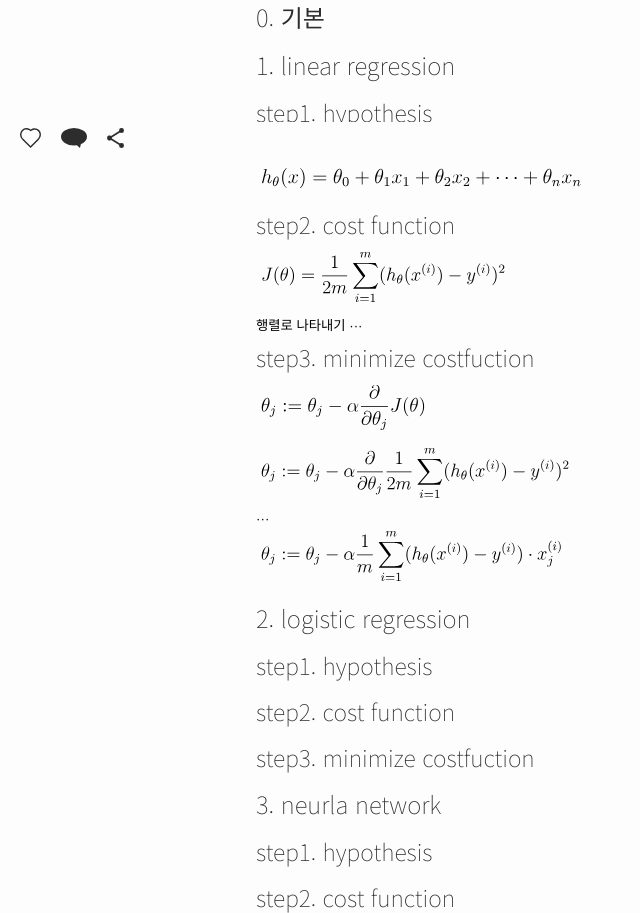
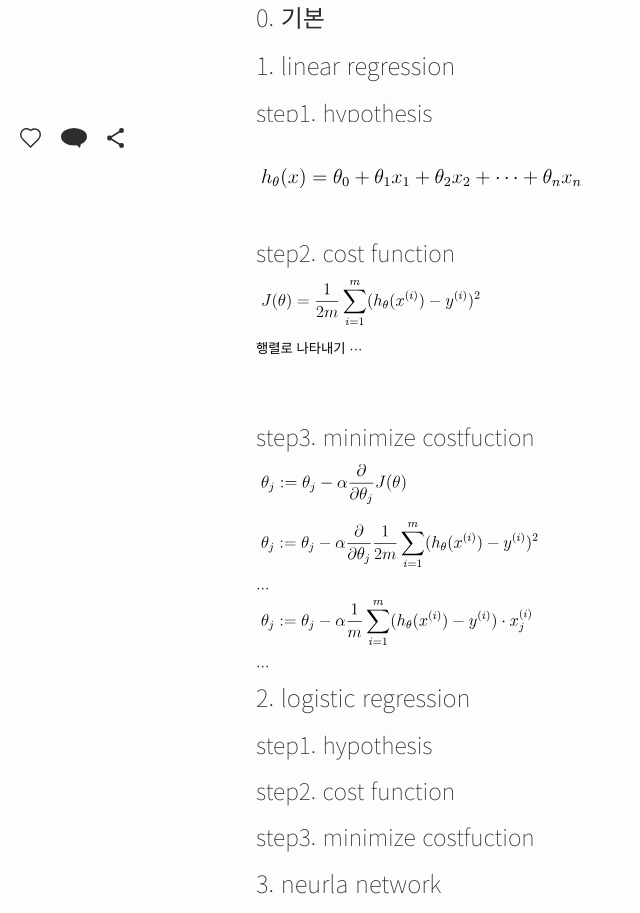
Before and after one commit to JeongJaeyoung/iintheworld-update1, a Python web app: template main/templates/part3-i_and_computer/chapter2-reality/section2-ai/ai.html in a window 1280 px wide. Shown: the part 638-1551 px from the top of the page, without its empty margins (0-640 px from the left). Run offline with Jinja, Linux system fonts and the light colour scheme; the template is opened without the code that fills it, so the values that code supplies are empty; some libraries are stand-ins or nearby versions.

Commit message:
equation upload

```diff
--- a/main/static/css/base-large.css
+++ b/main/static/css/base-large.css
@@ -1,6 +1,6 @@
 /* CSS 기본 설정 정하기 - 데스크탑 기준 */
 /* TAG 관련 기본 설정 (a, body, h, p) */
-/* CLASS 관련 기본 설정(border ,button, display, equation_size, location, padding, scroll, size, title) */
+/* CLASS 관련 기본 설정(border ,button, display, equation_size, location, margin, padding, scroll, size, title) */
 /* ID 관련 기본 설정 */
 
 /* TAG 관련 기본 설정 */
@@ -94,15 +94,20 @@ p{
 }
 
 /* equation_image_size 관련 수식이미지 사이즈 조절하기 frac은 분수 들어간 것 */
+/* 우선순위 sigma > partial > frac */
 .equa_size{
     height: 20px;
     margin: 5px;
 }
-.equa_size-sigma{
-    height: 50px;
+.equa_size-frac{    /* 분수 */
+    height: 35px;
     margin: 5px;
 }
-.equa_size-frac{
+.equa_size-partial{ /* 편미분 */
+    height: 40px;
+    margin: 5px;
+}
+.equa_size-sigma{   /* 시그마 */
     height: 45px;
     margin: 5px;
 }
@@ -125,6 +130,38 @@ p{
 .equa_size-matrix5{
     height: 125px
     margin: 5px;
+}
+
+/* margin 관련 */
+.margin-l10{
+    margin-left: 10px;
+}
+.margin-l20{
+    margin-left: 30px;
+}
+.margin-l30{
+    margin-left: 30px;
+}
+.margin-l40{
+    margin-left: 40px;
+}
+.margin-l50{
+    margin-left: 50px;
+}
+.margin-l60{
+    margin-left: 60px;
+}
+.margin-l70{
+    margin-left: 70px;
+}
+.margin-l80{
+    margin-left: 80px;
+}
+.margin-l90{
+    margin-left: 90px;
+}
+.margin-l100{
+    margin-left: 100px;
 }
 
 /* size 관련 */
--- a/main/static/js/p3-ch2-s2-ai.js
+++ b/main/static/js/p3-ch2-s2-ai.js
@@ -11,3 +11,9 @@ $(function () {
         $("#div-linear-step3-proof").toggleClass("disp-none");
     });
 });
+// part3(computer)-chapter2(reality)-section2(ai)-supervised_learning-linear_regression-step3.range
+$(function () {
+    $("#button-linear-step3-range").on("click", function () {
+        $("#div-linear-step3-range").toggleClass("disp-none");
+    });
+});
--- a/main/templates/part3-i_and_computer/chapter2-reality/section2-ai/ai.html
+++ b/main/templates/part3-i_and_computer/chapter2-reality/section2-ai/ai.html
@@ -289,6 +289,7 @@
           <img class="equa_size"
             src="../../../../static/img/ai/supervised learning/linear_regression-step1-hypothesis.svg" alt="">
 
+            <br><br>
           <h3>step2. cost function</h3>
           <img class="equa_size-sigma"
             src="../../../../static/img/ai/supervised learning/linear_regression-step2-cost_function.svg"
@@ -360,36 +361,85 @@
                             \end{bmatrix}">
             </div>
             <div class="scroll">
-              <img class="equa_size-frac" class="equa_size-frac"
+              <img class="equa_size-frac"
                 src="../../../../static/img/ai/supervised learning/linear_regression-step2-cost_function_matrix3.svg"
                 alt="">
-
             </div>
           </div>
 
+          <br>
+          <br>
           <h3>step3. minimize costfuction</h3>
-          <img class="equa_size-frac"
+          <img class="equa_size-partial"
             src="../../../../static/img/ai/supervised learning/linear_regression-step3-minimize_cost_function1.svg"
             alt="\theta _{j}:= \theta_{j} - \alpha\frac{\partial }{\partial \theta_{j}}J(\theta)"><br>
           <img class="equa_size-sigma"
             src="../../../../static/img/ai/supervised learning/linear_regression-step3-minimize_cost_function2.svg"
             alt="\theta _{j}:= \theta_{j} - \alpha\frac{\partial }{\partial \theta_{j}}\frac{1}{2m}\sum_{i=1}^{m}(h_{\theta}(x^{(i)})-y^{(i)})^2"><br>
           <button id="button-linear-step3-proof" class="disp-block">···</button>
-          <div id="div-linear-step3-proof" class="disp-none">
+          <div id="div-linear-step3-proof" class="disp-none border-basic">
             <img class="equa_size-sigma"
               src="../../../../static/img/ai/supervised learning/linear_regression-step3-minimize_cost_function2_1.svg"
               alt="\frac{\partial }{\partial \theta_{j}}\frac{1}{2m}\sum_{i=1}^{m}(h_{\theta}(x^{(i)})-y^{(i)})^2"><br>
-              <img class="equa_size-frac"
+              <img class="equa_size-partial"
               src="../../../../static/img/ai/supervised learning/linear_regression-step3-minimize_cost_function2_2.svg"
               alt="=\frac{\partial}{\partial\theta_{j}}\frac{1}{2m}\{
                 (h_\theta(x^{(1)})-y^{(1)})^2
                 +(h_\theta(x^{(2)})-y^{(2)})^2
                 +\cdots
-                +(h_\theta(x^{(m)})-y^{(m)})^2\}">
+                +(h_\theta(x^{(m)})-y^{(m)})^2\}"><br>
+                <div class="scroll">
+                  <img class="equa_size-partial"
+                src="../../../../static/img/ai/supervised learning/linear_regression-step3-minimize_cost_function2_3.svg"
+                alt="=\frac{\partial}{\partial\theta_{j}}\frac{1}{2m}\{
+                  (\theta_{0}x_{0}^{(1)}+\theta_{1}x_{1}^{(1)}+\cdots+\theta_{j}x_{j}^{(1)}+\cdots+\theta_{n}x_{n}^{(1)}-y^{(1)})^2+
+                  (\theta_{0}x_{0}^{(2)}+\theta_{1}x_{1}^{(2)}+\cdots+\theta_{j}x_{j}^{(2)}+\cdots+\theta_{n}x_{n}^{(2)}-y^{(2)})^2+
+                  \cdots+
+                  (\theta_{0}x_{0}^{(m)}+\theta_{1}x_{1}^{(m)}+\cdots+\theta_{j}x_{j}^{(m)}+\cdots+\theta_{n}x_{n}^{(m)}-y^{(m)})^2
+                  \}"><br>
+                </div>
+                  <div class="scroll">
+                    <img class="equa_size-frac"
+                    src="../../../../static/img/ai/supervised learning/linear_regression-step3-minimize_cost_function2_4.svg"
+                    alt="=\frac{1}{2m}\{
+                      2(\theta_{0}x_{0}^{(1)}+\theta_{1}x_{1}^{(1)}+\cdots+\theta_{j}x_{j}^{(1)}+\cdots+\theta_{n}x_{n}^{(1)}-y^{(1)})\cdot x_{j}^{(1)}+
+                      2(\theta_{0}x_{0}^{(2)}+\theta_{1}x_{1}^{(2)}+\cdots+\theta_{j}x_{j}^{(2)}+\cdots+\theta_{n}x_{n}^{(2)}-y^{(2)})\cdot x_{j}^{(2)}+
+                      \cdots+
+                      2(\theta_{0}x_{0}^{(m)}+\theta_{1}x_{1}^{(m)}+\cdots+\theta_{j}x_{j}^{(m)}+\cdots+\theta_{n}x_{n}^{(m)}-y^{(m)})\cdot x_{j}^{(m)}
+                      \}">
+                  </div>
+                  <div class="scroll">
+                    <img class="equa_size-frac"
+                      src="../../../../static/img/ai/supervised learning/linear_regression-step3-minimize_cost_function2_5.svg"
+                      alt="=\frac{1}{m}\{
+                        (\theta_{0}x_{0}^{(1)}+\theta_{1}x_{1}^{(1)}+\cdots+\theta_{j}x_{j}^{(1)}+\cdots+\theta_{n}x_{n}^{(1)}-y^{(1)})\cdot x_{j}^{(1)}+
+                        (\theta_{0}x_{0}^{(2)}+\theta_{1}x_{1}^{(2)}+\cdots+\theta_{j}x_{j}^{(2)}+\cdots+\theta_{n}x_{n}^{(2)}-y^{(2)})\cdot x_{j}^{(2)}+
+                        \cdots+
+                        (\theta_{0}x_{0}^{(m)}+\theta_{1}x_{1}^{(m)}+\cdots+\theta_{j}x_{j}^{(m)}+\cdots+\theta_{n}x_{n}^{(m)}-y^{(m)})\cdot x_{j}^{(m)}
+                        \}">
+                  </div>
+                  <img class="equa_size-sigma"
+                  src="../../../../static/img/ai/supervised learning/linear_regression-step3-minimize_cost_function2_6.svg"
+                  alt="=\frac{1}{m}\sum_{i=1}^{m}
+                  (h_\theta(x^{(i)})-y^{(i)})\cdot x_{j}^{(i)}">
+
           </div>
           <img class="equa_size-sigma"
             src="../../../../static/img/ai/supervised learning/linear_regression-step3-minimize_cost_function3.svg"
             alt="\theta _{j}:= \theta_{j} - \alpha\frac{1}{m}\sum_{i=1}^{m}(h_{\theta}(x^{(i)})-y^{(i)})\cdot x_{j}^{(i)}">
+            <button id="button-linear-step3-range" class="disp-block">···</button>
+            <div id="div-linear-step3-range" class="disp-none border-basic size-w3">
+              <img class="equa_size-sigma"
+              src="../../../../static/img/ai/supervised learning/linear_regression-step3-minimize_cost_function3_0.svg"
+              alt="\theta _{0}:= \theta_{0} - \alpha\frac{1}{m}\sum_{i=1}^{m}(h_{\theta}(x^{(i)})-y^{(i)})\cdot x_{0}^{(i)}"><br>
+              <img class="equa_size-sigma"
+              src="../../../../static/img/ai/supervised learning/linear_regression-step3-minimize_cost_function3_1.svg"
+              alt="\theta _{1}:= \theta_{1} - \alpha\frac{1}{m}\sum_{i=1}^{m}(h_{\theta}(x^{(i)})-y^{(i)})\cdot x_{1}^{(i)}"><br>
+              <img class="margin-l100" src="../../../../static/img/ai/supervised learning/vdots.svg" alt="\vdots"><br>
+              <img class="equa_size-sigma"
+              src="../../../../static/img/ai/supervised learning/linear_regression-step3-minimize_cost_function3_n.svg"
+              alt="\theta _{n}:= \theta_{n} - \alpha\frac{1}{m}\sum_{i=1}^{m}(h_{\theta}(x^{(i)})-y^{(i)})\cdot x_{n}^{(i)}">
+            </div>
 
           <h2>2. logistic regression</h2>
           <h3>step1. hypothesis</h3>
```
Also changed, not shown: main/static/img/ai/supervised learning/linear_regression-step3-minimize_cost_function2_3.svg (added), main/static/img/ai/supervised learning/linear_regression-step3-minimize_cost_function2_4.svg (added), main/static/img/ai/supervised learning/linear_regression-step3-minimize_cost_function2_5.svg (added), main/static/img/ai/supervised learning/linear_regression-step3-minimize_cost_function2_6.svg (added), main/static/img/ai/supervised learning/linear_regression-step3-minimize_cost_function3_0.svg (added), main/static/img/ai/supervised learning/linear_regression-step3-minimize_cost_function3_1.svg (added), main/static/img/ai/supervised learning/linear_regression-step3-minimize_cost_function3_n.svg (added), main/static/img/ai/supervised learning/vdots.svg (added).
